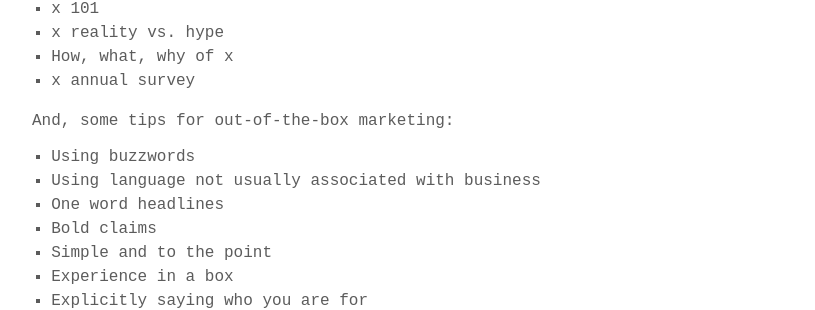
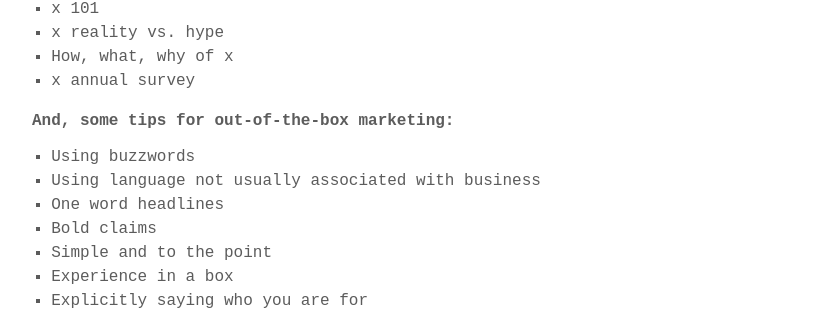
Before and after one commit to deepakness/deepak-notes-jk, a Jekyll site: the page built from _posts/2021-01-25-content-marketing-strategies.md, in a window 1280 px wide. Shown: the part 485-795 px from the top of the page, without its empty margins (232-1047 px from the left). Built offline with Jekyll 4.4.1, drawn with Linux system fonts in a browser that asks for light colours; some web fonts are replaced.

Commit message:
new note

```diff
--- a/_posts/2021-01-25-content-marketing-strategies.md
+++ b/_posts/2021-01-25-content-marketing-strategies.md
@@ -18,7 +18,7 @@ Create #NextLevel contents on almost every possible questions/queries that your
 - How, what, why of x
 - x annual survey
 
-And, some tips for out-of-the-box marketing:
+**And, some tips for out-of-the-box marketing:**
 
 - Using buzzwords
 - Using language not usually associated with business
```
